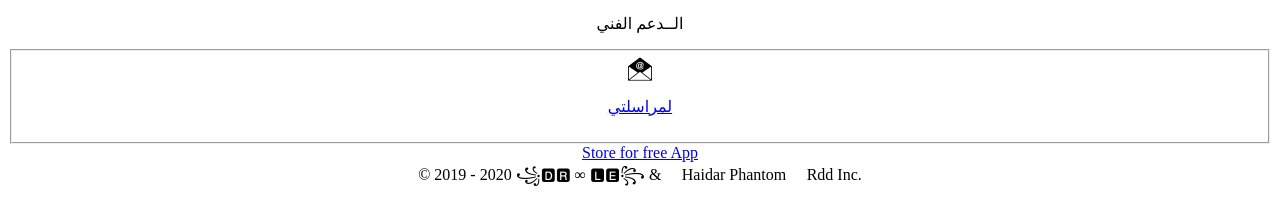
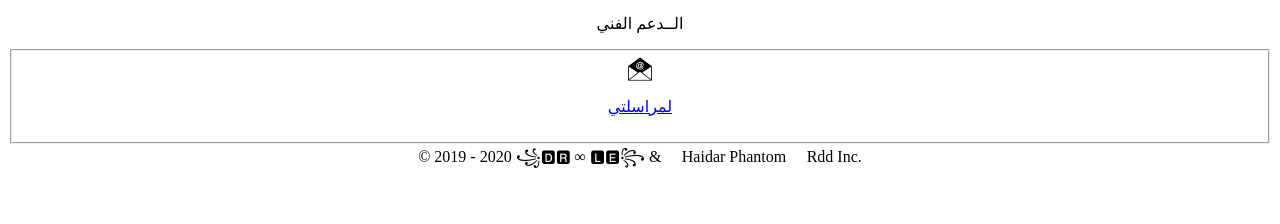
Before and after one commit to Iraqja/Repo, a plain HTML site: page index.html in a window 1280 px wide. Shown: the part 344-568 px from the top of the page. Drawn offline with Linux system fonts and the light colour scheme.

Commit message:
Update index.html

```diff
--- a/index.html
+++ b/index.html
@@ -48,7 +48,6 @@
 </fieldset>
 
 <block>
-<a href="https:ishabakty.site123.me">Store for free App</a>
 </block>
 
 
```
